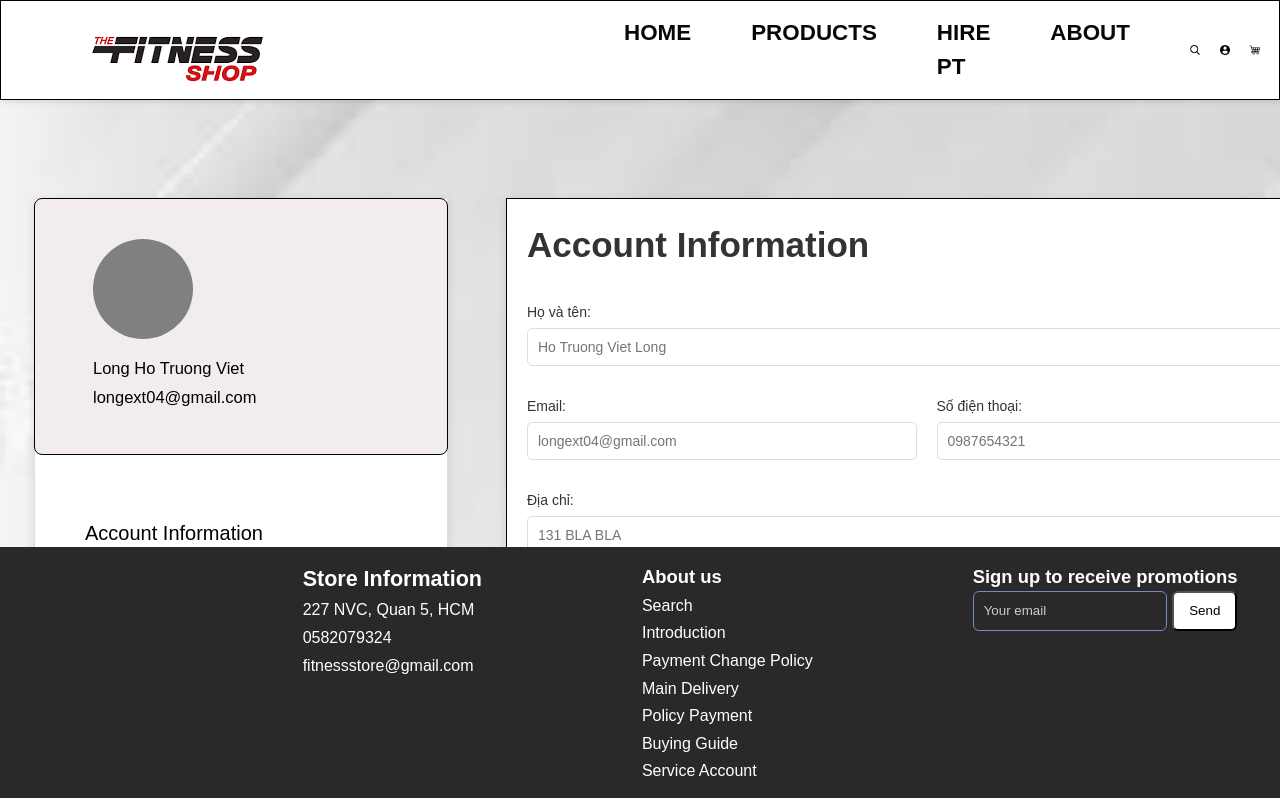
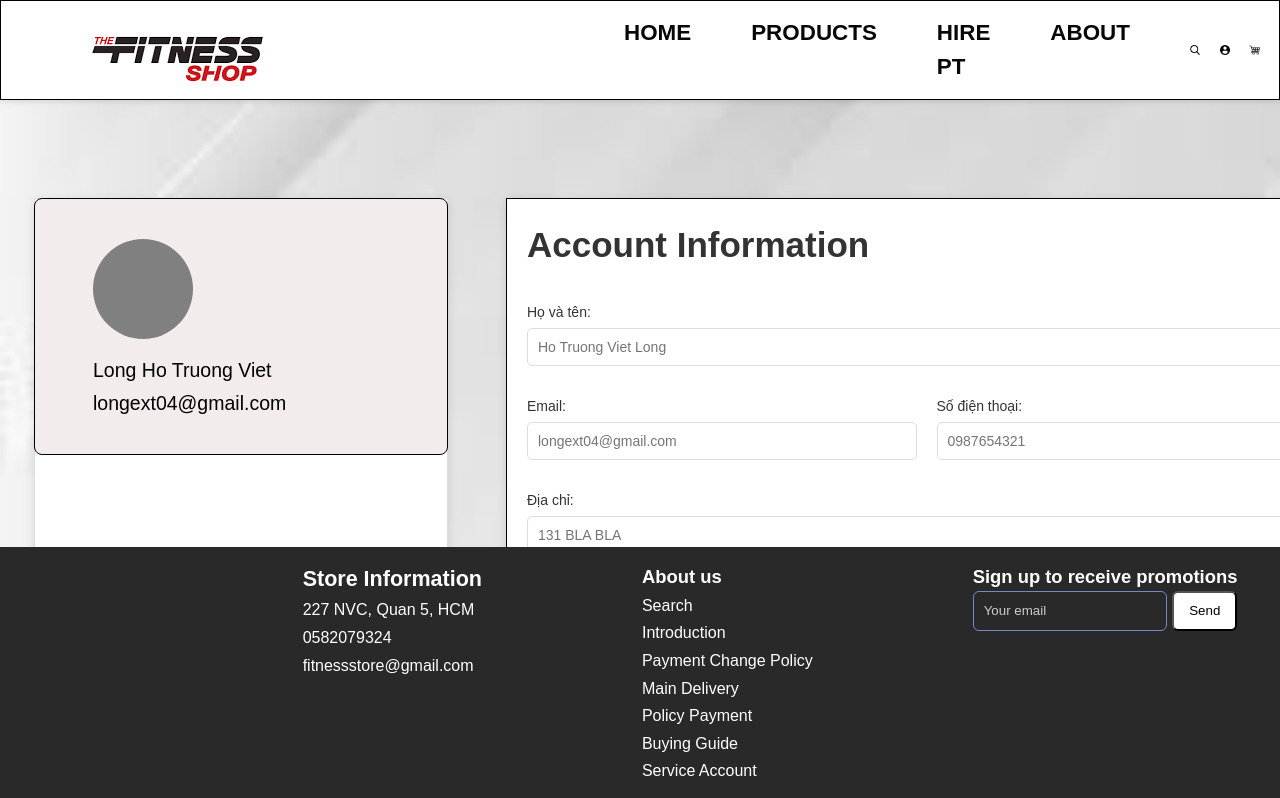
Before and after one commit to thienbanho/Fitness-Shop, a React (Create React App) app: page / in a window 1280 px wide. Shown: the top 798 px of the page. Built offline with nearby package versions, Linux system fonts and the light colour scheme.

Commit message:
optimize info, coupon

```diff
--- a/src/pages/Profile/Info/info.css
+++ b/src/pages/Profile/Info/info.css
@@ -63,7 +63,7 @@ body {
     position: absolute;
     left: 58px;
     top: 155px;
-    font-size: 11px;
+    font-size: 13px;
     color: #000000;
     display: flex;
     flex-direction: column;
@@ -80,14 +80,18 @@ body {
   .menu-items {
     position: absolute;
     left: 50px;
-    top: 269px;
+    top: 350px;
     width: 100%;
     padding: 0;
     list-style-type: none;
     margin: 0;
   }
 
-  .menu-items li {
+  .menu-items li{
+    margin-bottom: 20px;
+  }
+
+  .menu-items a {
     padding: 0;
     text-align: left;
     font-size: 20px;
@@ -96,11 +100,12 @@ body {
     border: none;
     background-color: transparent;
     margin-top: 50px;
+    text-decoration: none;
   }
 
-  .menu-items li:not(:first-child) {
-    margin-top: 15px;
-  }
+  .menu-items a:hover {
+    color: #989595;
+}
 
   .account-info {
     width: 70%;
```
